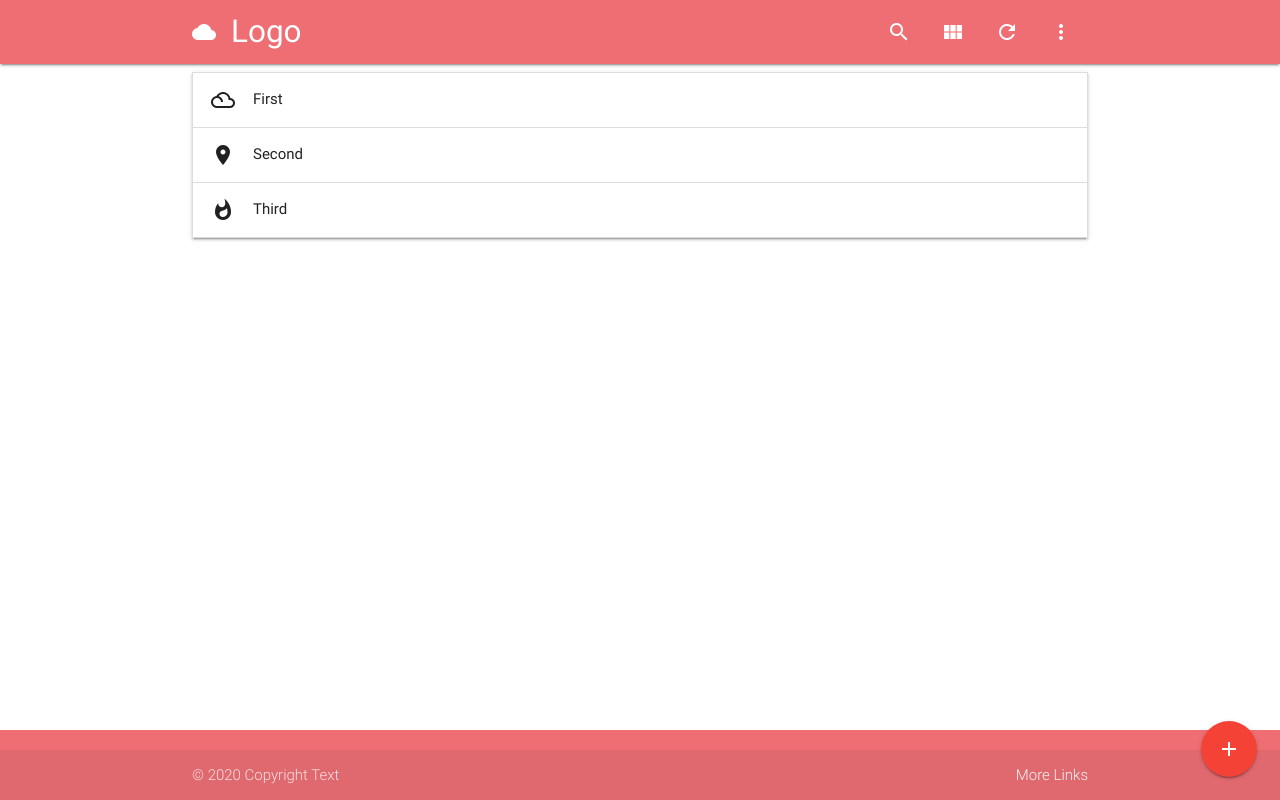
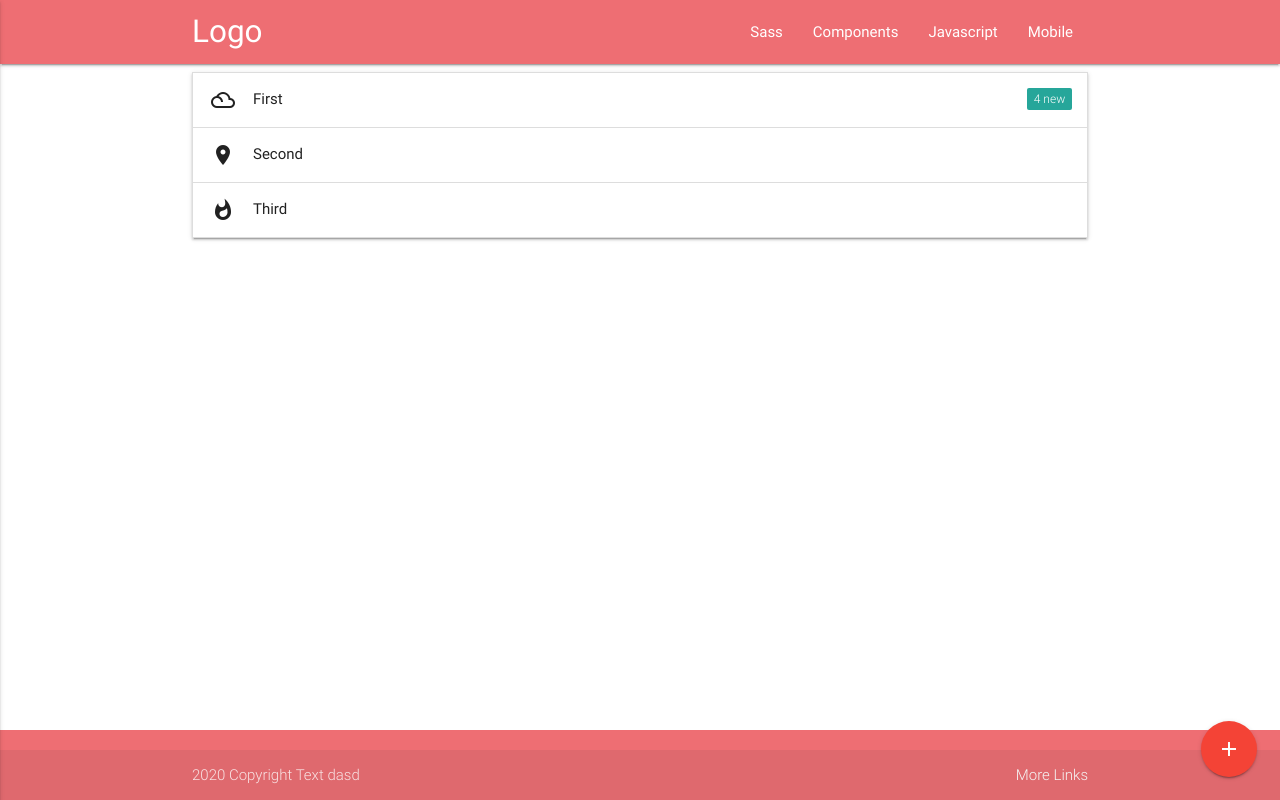
Before and after one commit to yduke/wordpress_web_client, a plain HTML site: page index.html in a window 1280 px wide. Drawn offline with nearby package versions, Linux system fonts and the light colour scheme.

Commit message:
some fixes

```diff
--- a/index.html
+++ b/index.html
@@ -10,24 +10,33 @@
 <meta name="viewport" content="width=device-width, initial-scale=1.0"/>
 </head>
 <body>
-<header><nav>
-<div class="container">
-	<div class="nav-wrapper">
-		<a href="#!" class="brand-logo"><i class="material-icons">cloud</i>Logo</a>
-		<ul class="right hide-on-med-and-down">
-			<li><a href="#"><i class="material-icons">search</i></a></li>
-			<li><a href="#"><i class="material-icons">view_module</i></a></li>
-			<li><a href="#"><i class="material-icons">refresh</i></a></li>
-			<li><a href="#"><i class="material-icons">more_vert</i></a></li>
-		</ul>
-	</div>
-</div>
-</nav></header><main>
+<header>
+  <nav>
+    <div class="nav-wrapper container">
+      <a href="#!" class="brand-logo">Logo</a>
+      <a href="#" data-activates="mobile-demo" class="button-collapse"><i class="material-icons">menu</i></a>
+      <ul class="right hide-on-med-and-down">
+        <li><a href="#">Sass</a></li>
+        <li><a href="#">Components</a></li>
+        <li><a href="#">Javascript</a></li>
+        <li><a href="#">Mobile</a></li>
+      </ul>
+      <ul class="side-nav" id="mobile-demo">
+        <li><a href="#">Sass</a></li>
+        <li><a href="#">Components</a></li>
+        <li><a href="#">Javascript</a></li>
+        <li><a href="#">Mobile</a></li>
+      </ul>
+    </div>
+  </nav>
+</header>
+<main>
 <div class="container">
 	<ul class="collapsible" data-collapsible="expandable">
 		<li>
 		<div class="collapsible-header">
 			<i class="material-icons">filter_drama</i>First
+			<span class="new badge">4</span>
 		</div>
 		<div class="collapsible-body">
 			<span>Lorem ipsum dolor sit amet.</span>
@@ -89,7 +98,7 @@
 </main><footer class="page-footer">
 <div class="footer-copyright">
 	<div class="container">
-            © 2020 Copyright Text
+2020 Copyright Text dasd
 		<a class="grey-text text-lighten-4 right" href="#!">More Links</a>
 	</div>
 </div>
--- a/js/scripts.js
+++ b/js/scripts.js
@@ -1,3 +1,6 @@
+$( document ).ready(function(){
+	 $(".button-collapse").sideNav();
+})
   $('.modal').modal({
       dismissible: true, // Modal can be dismissed by clicking outside of the modal
       opacity: .5, // Opacity of modal background
```
